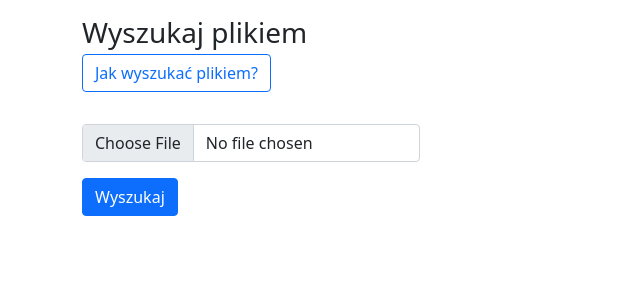
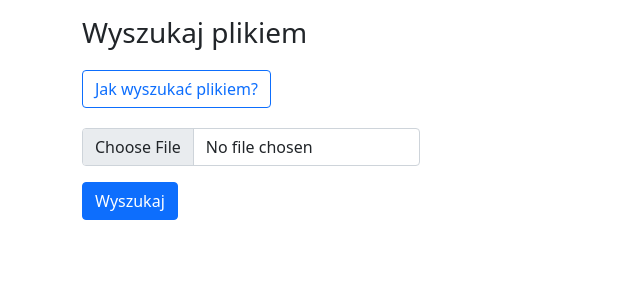
Before and after one commit to PiotrWodecki/io-aggregator, a Django app: page /multi-search/ in a window 1280 px wide. Shown: the part 85-385 px from the top of the page, without its empty margins (0-640 px from the left). Run offline with Django 4.2, Linux system fonts and the light colour scheme; some libraries are stand-ins or nearby versions.

Commit message:
Improve multi search view

```diff
--- a/core/templates/shopping/multi_search.html
+++ b/core/templates/shopping/multi_search.html
@@ -2,7 +2,8 @@
 {% extends 'shopping/search.html' %}
 {% block title %}Wyszukaj plikiem{% endblock %}
 {% block additional_help %}
-    <p>
+    <div class="mt-3">
+        <p class="mb-1">
         <button class="btn btn-outline-primary" type="button" data-bs-toggle="collapse"
                 data-bs-target="#collapseExample"
                 aria-expanded="false" aria-controls="collapseExample">
@@ -43,7 +44,7 @@
                     Maksymalna liczba produktów w pliku wynosi 10.</p>
             </div>
         </div>
-
+    </div>
 {% endblock %}
 {% block results %}
     <div class="accordion col mt-1" id="accordionExample">
```
Lines whose indentation alone changed are shown as unchanged.
